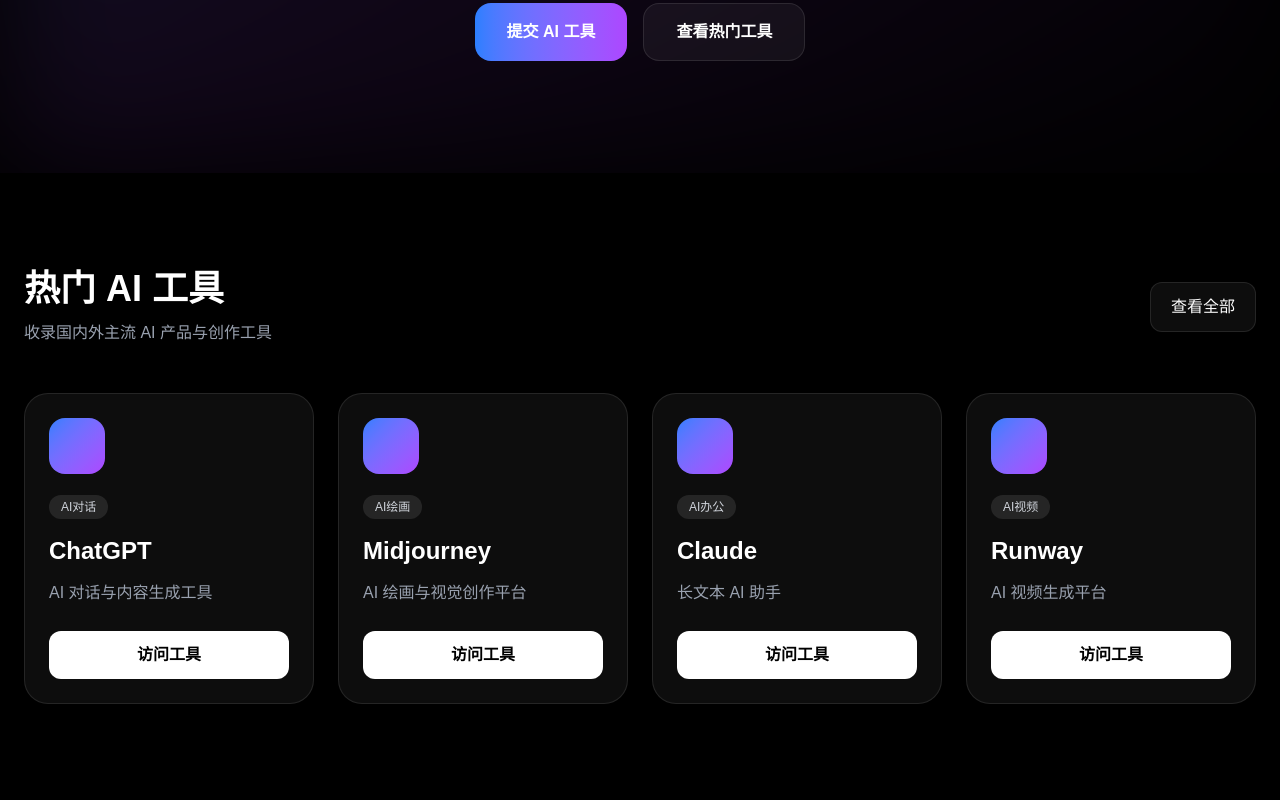
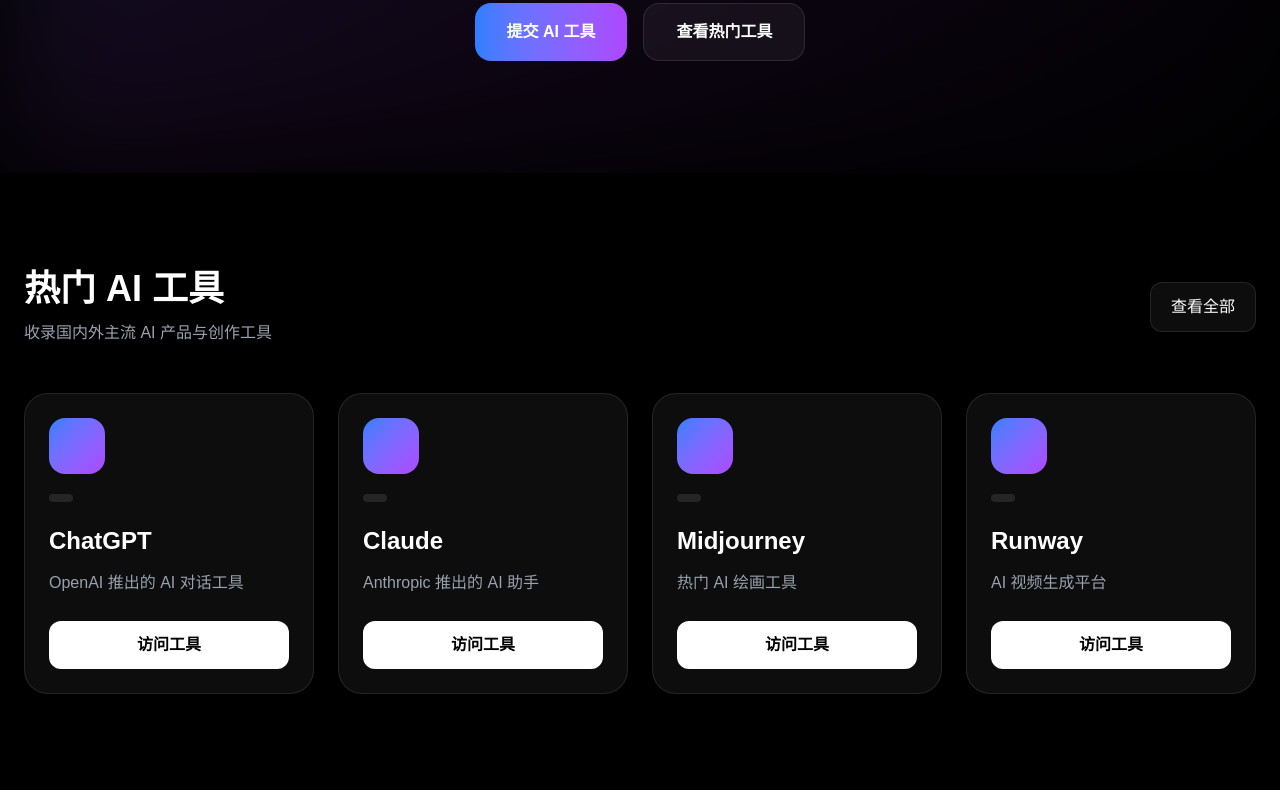
Before and after one commit to chenddwu/onekimi, a Next.js app: page / in a window 1280 px wide. Shown: the part 698-1498 px from the top of the page. Built offline with nearby package versions, Linux system fonts and the light colour scheme.

Commit message:
fix tool links
tool

```diff
--- /dev/null
+++ b/data/tools.json
@@ -0,0 +1,30 @@
+[
+  {
+    "name": "ChatGPT",
+    "url": "https://chat.openai.com",
+    "category": "AI对话",
+    "desc": "OpenAI 推出的 AI 对话工具",
+    "icon": "https://upload.wikimedia.org/wikipedia/commons/0/04/ChatGPT_logo.svg"
+  },
+  {
+    "name": "Claude",
+    "url": "https://claude.ai",
+    "category": "AI办公",
+    "desc": "Anthropic 推出的 AI 助手",
+    "icon": "https://claude.ai/images/claude_app_icon.png"
+  },
+  {
+    "name": "Midjourney",
+    "url": "https://www.midjourney.com",
+    "category": "AI绘画",
+    "desc": "热门 AI 绘画工具",
+    "icon": "https://cdn-icons-png.flaticon.com/512/5968/5968705.png"
+  },
+  {
+    "name": "Runway",
+    "url": "https://runwayml.com",
+    "category": "AI视频",
+    "desc": "AI 视频生成平台",
+    "icon": "https://seeklogo.com/images/R/runway-logo-5D2D84A5B3-seeklogo.com.png"
+  }
+]
--- a/src/app/page.tsx
+++ b/src/app/page.tsx
@@ -1,3 +1,4 @@
+import tools from '../../data/tools.json'
 // 支持后台 JSON 批量导入 AI 工具数据
 // 数据格式示例：
 // [
@@ -15,58 +16,7 @@
 // Content-Type: application/json
 
 export default function AIHubHomepage() {
-  const tools = [
-    {
-      name: 'ChatGPT',
-      desc: 'AI 对话与内容生成工具',
-      tag: 'AI对话',
-    },
-    {
-      name: 'Midjourney',
-      desc: 'AI 绘画与视觉创作平台',
-      tag: 'AI绘画',
-    },
-    {
-      name: 'Claude',
-      desc: '长文本 AI 助手',
-      tag: 'AI办公',
-    },
-    {
-      name: 'Runway',
-      desc: 'AI 视频生成平台',
-      tag: 'AI视频',
-    },
-  ]
 
-  const news = [
-    {
-      title: 'OpenAI 发布新模型，AI Agent 能力再升级',
-      source: 'OpenAI',
-    },
-    {
-      title: '国内 AI 视频生成工具持续爆发',
-      source: 'AIbase',
-    },
-    {
-      title: 'AI 编程工具正在改变开发方式',
-      source: 'Github Trending',
-    },
-  ]
-
-  const projects = [
-    {
-      title: '用 AI 批量生成短视频账号',
-      author: 'AI 创作者',
-    },
-    {
-      title: 'AI 自动生成 PPT 工作流',
-      author: '独立开发者',
-    },
-    {
-      title: 'AI 电商图片生成项目',
-      author: '运营团队',
-    },
-  ]
 
   return (
     <div className="min-h-screen bg-black text-white">
@@ -202,9 +152,14 @@
                 {tool.desc}
               </p>
 
-              <button className="w-full bg-white text-black py-3 rounded-xl font-semibold hover:scale-[1.02] transition">
-                访问工具
-              </button>
+<a
+  href={tool.url}
+  target="_blank"
+  rel="noopener noreferrer"
+  className="block w-full bg-white text-black py-3 rounded-xl font-semibold hover:scale-[1.02] transition text-center"
+>
+  访问工具
+</a>
             </div>
           ))}
         </div>
```
